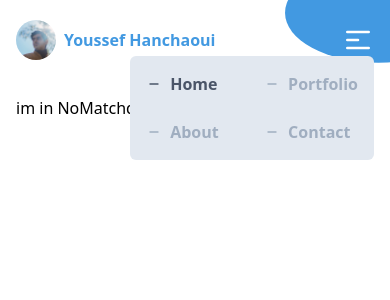
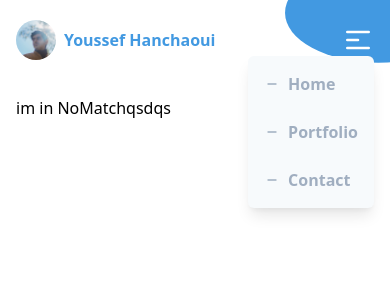
Before and after one commit to josef256/josef256_cv, a React (Create React App) app: page /josef256_cv/contact in a window 390 px wide. Both pictures are taken after a click on the element 358 px from the left and 40 px from the top of the page. Shown: the top 300 px of the page. Built offline with nearby package versions, Linux system fonts and the light colour scheme.

Commit message:
add style nav menu on scroll

```diff
--- a/src/components/Contact.js
+++ b/src/components/Contact.js
@@ -3,7 +3,7 @@ import React from 'react';
 export const Contact=()=>{
     return (
         <div className="min-h-full grid grid-cols-1 lg:grid-cols-3">
-           <div className="bg-gray-200 p-10 grid grid-cols-1 gap-4 lg:gap-1 max-w-md col-span-1 min-w-full">
+           <div className="bg-gray-100 rounded-lg p-10 grid grid-cols-1 gap-4 lg:gap-1 max-w-md col-span-1 min-w-full">
               <div className="text-3xl font-extrabold text-gray-800">Get in touch</div>
               <div className="font-semibold text-gray-600">You can send me directly an email or contact me via the links below:</div>
               <div className="flex">
--- a/src/components/NavMenu.js
+++ b/src/components/NavMenu.js
@@ -2,7 +2,7 @@ import React, {useState} from 'react';
 import {Link} from "react-router-dom";
 import { useLocation } from 'react-router-dom'
 
-export const NavMenu=()=>{
+export const NavMenu=(props)=>{
     const [isMenuVisible, setIsMenuVisible]= useState(false);
     const route = useLocation();
     return (
@@ -38,38 +38,38 @@ export const NavMenu=()=>{
             </li>
         </ul>
             <div className="md:hidden" onClick={()=>setIsMenuVisible(!isMenuVisible)}>
-                <svg className="text-white h-8 w-8" xmlns="http://www.w3.org/2000/svg" fill="none" viewBox="0 0 24 24" stroke="currentColor">
+                <svg className={`${props.isScroll?'text-gray-600': 'text-white'} h-8 w-8`} xmlns="http://www.w3.org/2000/svg" fill="none" viewBox="0 0 24 24" stroke="currentColor">
                     <path strokeLinecap="round" strokeLinejoin="round" strokeWidth={2} d="M4 6h16M4 12h8m-8 6h16" />
                 </svg>
             </div>
-            <div className={`${isMenuVisible? "block": "hidden"} md:hidden p-4 bg-gray-300 absolute mx-4 right-0 rounded-md`}>
-                <ul className="grid grid-cols-2 gap-6 grid-rows-2">
-                    <li className="font-semibold text-gray-700 hover:text-gray-700 flex items-center">
-                        <svg className="text-gray-700 hover:text-gray-700 h-4 w-4 mr-2" xmlns="http://www.w3.org/2000/svg" fill="none" viewBox="0 0 24 24" stroke="currentColor">
+            <div className={`${isMenuVisible? "block": "hidden"} md:hidden p-4 shadow-lg bg-gray-100 absolute mx-4 right-0 rounded-md`}>
+                <ul className="grid grid-cols-1 gap-6 grid-rows-2">
+                    <li className={`${route.pathname==='/' ?'text-blue-500': 'text-gray-500'} font-semibold  hover:text-blue-500 flex items-center`}>
+                        <svg className={`${route.pathname==='/' ?'text-blue-500': 'text-gray-500'}  hover:text-blue-500 h-4 w-4 mr-2`} xmlns="http://www.w3.org/2000/svg" fill="none" viewBox="0 0 24 24" stroke="currentColor">
                             <path strokeLinecap="round" strokeLinejoin="round" strokeWidth={2} d="M18 12H6" />
                         </svg>
                         <Link  to="/">
                             Home
                         </Link>
                     </li>
-                    <li className="font-semibold text-gray-500 hover:text-gray-700 flex items-center">
-                        <svg className="text-gray-500 hover:text-gray-700 h-4 w-4 mr-2" xmlns="http://www.w3.org/2000/svg" fill="none" viewBox="0 0 24 24" stroke="currentColor">
+                    <li className={`${route.pathname==='/portfolio' ?'text-blue-500': 'text-gray-500'} font-semibold  hover:text-blue-500 flex items-center`}>
+                        <svg className={`${route.pathname==='/portfolio' ?'text-blue-500': 'text-gray-500'}  hover:text-blue-500 h-4 w-4 mr-2`} xmlns="http://www.w3.org/2000/svg" fill="none" viewBox="0 0 24 24" stroke="currentColor">
                             <path strokeLinecap="round" strokeLinejoin="round" strokeWidth={2} d="M18 12H6" />
                         </svg>
                         <Link to="/portfolio">
                             Portfolio
                         </Link>
                     </li>
-                    <li className="font-semibold text-gray-500 hover:text-gray-700 flex items-center">
-                        <svg className="text-gray-500 hover:text-gray-700 h-4 w-4 mr-2" xmlns="http://www.w3.org/2000/svg" fill="none" viewBox="0 0 24 24" stroke="currentColor">
+                {/* <li className={`${route.pathname==='/about' ?'text-blue-500': 'text-gray-500'} font-semibold  hover:text-blue-500 flex items-center`}>
+                        <svg className={`${route.pathname==='/about' ?'text-blue-500': 'text-gray-500'}  hover:text-blue-500 h-4 w-4 mr-2`} xmlns="http://www.w3.org/2000/svg" fill="none" viewBox="0 0 24 24" stroke="currentColor">
                             <path strokeLinecap="round" strokeLinejoin="round" strokeWidth={2} d="M18 12H6" />
                         </svg>
                         <Link to="/about">
                             About
                         </Link>
-                    </li>
-                    <li className="font-semibold text-gray-500 hover:text-gray-700 flex items-center">
-                        <svg className="text-gray-500 hover:text-gray-700 h-4 w-4 mr-2" xmlns="http://www.w3.org/2000/svg" fill="none" viewBox="0 0 24 24" stroke="currentColor">
+                    </li> */}
+                    <li className={`${route.pathname==='/contact' ?'text-blue-500': 'text-gray-500'} font-semibold  hover:text-blue-500 flex items-center`}>
+                        <svg className={`${route.pathname==='/contact' ?'text-blue-500': 'text-gray-500'}  hover:text-blue-500 h-4 w-4 mr-2`} xmlns="http://www.w3.org/2000/svg" fill="none" viewBox="0 0 24 24" stroke="currentColor">
                             <path strokeLinecap="round" strokeLinejoin="round" strokeWidth={2} d="M18 12H6" />
                         </svg>
                         <Link to="/contact">
--- a/src/layouts/HeaderNav.js
+++ b/src/layouts/HeaderNav.js
@@ -1,18 +1,27 @@
-import React  from 'react';
+import React, { useState }  from 'react';
 import {NavMenu} from "../components/NavMenu";
 
 export const HeaderNav=()=>{
+     const [isScroll, setIsScroll]= useState(false);
+     window.onscroll = function (e) {
+         if(window.pageYOffset>0){
+      setIsScroll(true);
+    }else{
+        setIsScroll(false);
+    }
+        }
     return(
-        <header className="bg-transparent fixed top-0 w-full">
+        <header className={`${isScroll ? 'bg-white shadow-lg': 'bg-transparent'} transition-all duration-500 ease-in-out fixed top-0 w-full`}>
+
             <div className="h-20 p-4 flex justify-between items-center  md:mx-32">
             <div className="flex items-center">
-                <div>
-                    <img className="h-10 w-10 md:h-12 md:w-12 rounded-full bg-gray-400 flex-shrink-0" src={require('../assets/img/user_img.jpg')} />
+                <div className="flex-shrink-0">
+                    <img className="h-10 w-10 md:h-12 md:w-12 rounded-full bg-gray-400 " src={require('../assets/img/user_img.jpg')} />
                 </div>
                 <div className="pl-2 font-bold text-blue-500 md:tracking-wide">Youssef Hanchaoui</div>
             </div>
             <div >
-                <NavMenu/>
+                <NavMenu isScroll={isScroll}/>
             </div>
             </div>
         </header>
```
